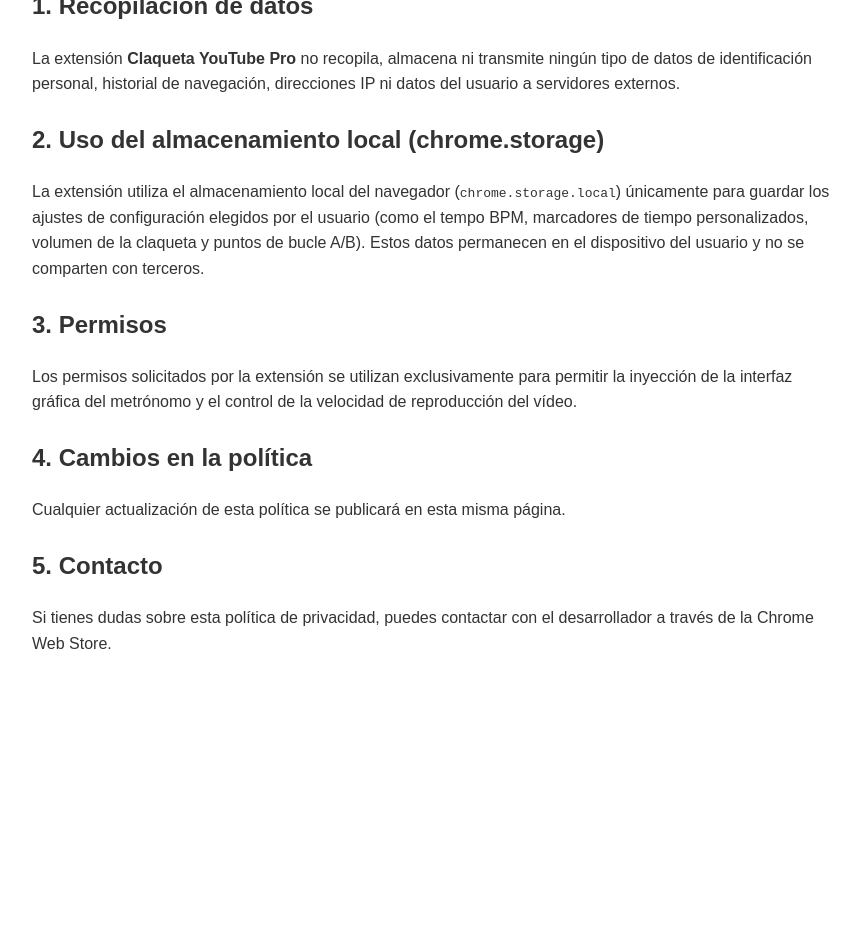
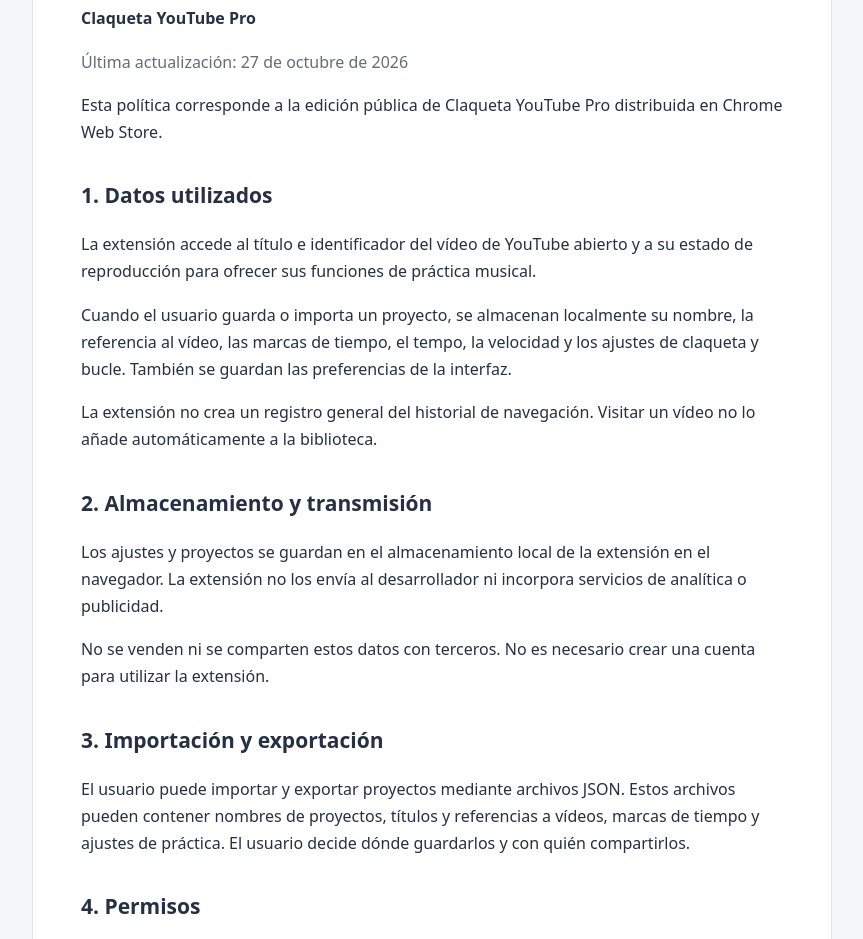
Before and after one commit to Crescendo-Berria/politica-privacidad, a plain HTML site: page index.html in a window 1280 px wide. Shown: the part 175-1114 px from the top of the page, without its empty margins (208-1071 px from the left). Before the commit the page ends 871 px from the top, so only its background shows below. Drawn offline with Linux system fonts and the light colour scheme.

Commit message:
Update index.html

```diff
--- a/index.html
+++ b/index.html
@@ -1,31 +1,133 @@
 <!DOCTYPE html>
 <html lang="es">
 <head>
-  <meta charset="UTF-8">
-  <title>Política de Privacidad - Claqueta YouTube Pro</title>
+  <meta charset="utf-8">
+  <meta name="viewport" content="width=device-width, initial-scale=1">
+  <title>Política de privacidad · Claqueta YouTube Pro</title>
   <style>
-    body { font-family: sans-serif; max-width: 800px; margin: 40px auto; padding: 0 20px; line-height: 1.6; color: #333; }
-    h1 { color: #1a73e8; }
-    h2 { margin-top: 24px; }
+    :root { color-scheme: light; }
+    * { box-sizing: border-box; }
+    body {
+      margin: 0;
+      padding: 40px 20px;
+      background: #f5f6f8;
+      color: #253044;
+      font: 16px/1.7 system-ui, sans-serif;
+    }
+    main {
+      max-width: 800px;
+      margin: auto;
+      padding: clamp(24px, 5vw, 48px);
+      background: #fff;
+      border: 1px solid #e1e5eb;
+      border-radius: 16px;
+    }
+    h1 { font-size: clamp(26px, 5vw, 36px); line-height: 1.2; }
+    h2 { margin-top: 32px; font-size: 21px; }
+    a { color: #5145a6; overflow-wrap: anywhere; }
+    .date { color: #626c7a; }
+    footer { margin-top: 36px; border-top: 1px solid #e1e5eb; }
   </style>
 </head>
 <body>
-  <h1>Política de Privacidad - Claqueta YouTube Pro</h1>
-  <p><strong>Última actualización:</strong> Octubre 2026</p>
+<main>
+  <h1>Política de privacidad</h1>
+  <p><strong>Claqueta YouTube Pro</strong></p>
+  <p class="date">
+    Última actualización:
+    <time datetime="2026-10-27">27 de octubre de 2026</time>
+  </p>
 
-  <h2>1. Recopilación de datos</h2>
-  <p>La extensión <strong>Claqueta YouTube Pro</strong> no recopila, almacena ni transmite ningún tipo de datos de identificación personal, historial de navegación, direcciones IP ni datos del usuario a servidores externos.</p>
+  <p>
+    Esta política corresponde a la edición pública de Claqueta YouTube Pro
+    distribuida en Chrome Web Store.
+  </p>
 
-  <h2>2. Uso del almacenamiento local (chrome.storage)</h2>
-  <p>La extensión utiliza el almacenamiento local del navegador (<code>chrome.storage.local</code>) únicamente para guardar los ajustes de configuración elegidos por el usuario (como el tempo BPM, marcadores de tiempo personalizados, volumen de la claqueta y puntos de bucle A/B). Estos datos permanecen en el dispositivo del usuario y no se comparten con terceros.</p>
+  <h2>1. Datos utilizados</h2>
+  <p>
+    La extensión accede al título e identificador del vídeo de YouTube abierto
+    y a su estado de reproducción para ofrecer sus funciones de práctica musical.
+  </p>
+  <p>
+    Cuando el usuario guarda o importa un proyecto, se almacenan localmente su
+    nombre, la referencia al vídeo, las marcas de tiempo, el tempo, la velocidad
+    y los ajustes de claqueta y bucle. También se guardan las preferencias de
+    la interfaz.
+  </p>
+  <p>
+    La extensión no crea un registro general del historial de navegación.
+    Visitar un vídeo no lo añade automáticamente a la biblioteca.
+  </p>
 
-  <h2>3. Permisos</h2>
-  <p>Los permisos solicitados por la extensión se utilizan exclusivamente para permitir la inyección de la interfaz gráfica del metrónomo y el control de la velocidad de reproducción del vídeo.</p>
+  <h2>2. Almacenamiento y transmisión</h2>
+  <p>
+    Los ajustes y proyectos se guardan en el almacenamiento local de la extensión
+    en el navegador. La extensión no los envía al desarrollador ni incorpora
+    servicios de analítica o publicidad.
+  </p>
+  <p>
+    No se venden ni se comparten estos datos con terceros.
+    No es necesario crear una cuenta para utilizar la extensión.
+  </p>
 
-  <h2>4. Cambios en la política</h2>
-  <p>Cualquier actualización de esta política se publicará en esta misma página.</p>
+  <h2>3. Importación y exportación</h2>
+  <p>
+    El usuario puede importar y exportar proyectos mediante archivos JSON.
+    Estos archivos pueden contener nombres de proyectos, títulos y referencias
+    a vídeos, marcas de tiempo y ajustes de práctica.
+    El usuario decide dónde guardarlos y con quién compartirlos.
+  </p>
 
-  <h2>5. Contacto</h2>
-  <p>Si tienes dudas sobre esta política de privacidad, puedes contactar con el desarrollador a través de la Chrome Web Store.</p>
+  <h2>4. Permisos</h2>
+  <ul>
+    <li>
+      <strong>Acceso a YouTube:</strong> permite mostrar los controles de
+      práctica, consultar el vídeo actual y gestionar la reproducción,
+      la velocidad, las marcas y los bucles.
+    </li>
+    <li>
+      <strong>Almacenamiento:</strong> permite conservar las preferencias
+      y los proyectos guardados o importados.
+    </li>
+    <li>
+      <strong>Panel lateral:</strong> permite mostrar la interfaz en
+      el panel lateral de Chrome cuando el usuario elige esa ubicación.
+    </li>
+  </ul>
+
+  <h2>5. Audio</h2>
+  <p>
+    La edición pública no graba audio ni incorpora detección automática
+    de tempo. Los sonidos de claqueta se generan localmente.
+  </p>
+
+  <h2>6. Eliminación de datos</h2>
+  <p>
+    Los proyectos pueden eliminarse desde la biblioteca. Al desinstalar
+    la extensión se elimina su almacenamiento local del navegador.
+  </p>
+  <p>
+    Los archivos JSON exportados permanecen donde el usuario los haya guardado
+    y deben eliminarse por separado.
+  </p>
+
+  <h2>7. Cambios y contacto</h2>
+  <p>
+    Los cambios de esta política se publicarán en esta misma página.
+  </p>
+  <p>
+    Para consultas o incidencias, utiliza la
+    <a href="https://github.com/Crescendo-Berria/Claqueta-Youtube-Pro/issues">
+      página de asistencia de Claqueta YouTube Pro
+    </a>.
+    Las consultas publicadas allí son públicas. No incluyas datos personales
+    ni archivos privados. El uso de GitHub se rige por su propia política
+    de privacidad.
+  </p>
+
+  <footer>
+    <p>Claqueta YouTube Pro · Edición pública</p>
+  </footer>
+</main>
 </body>
 </html>
```
